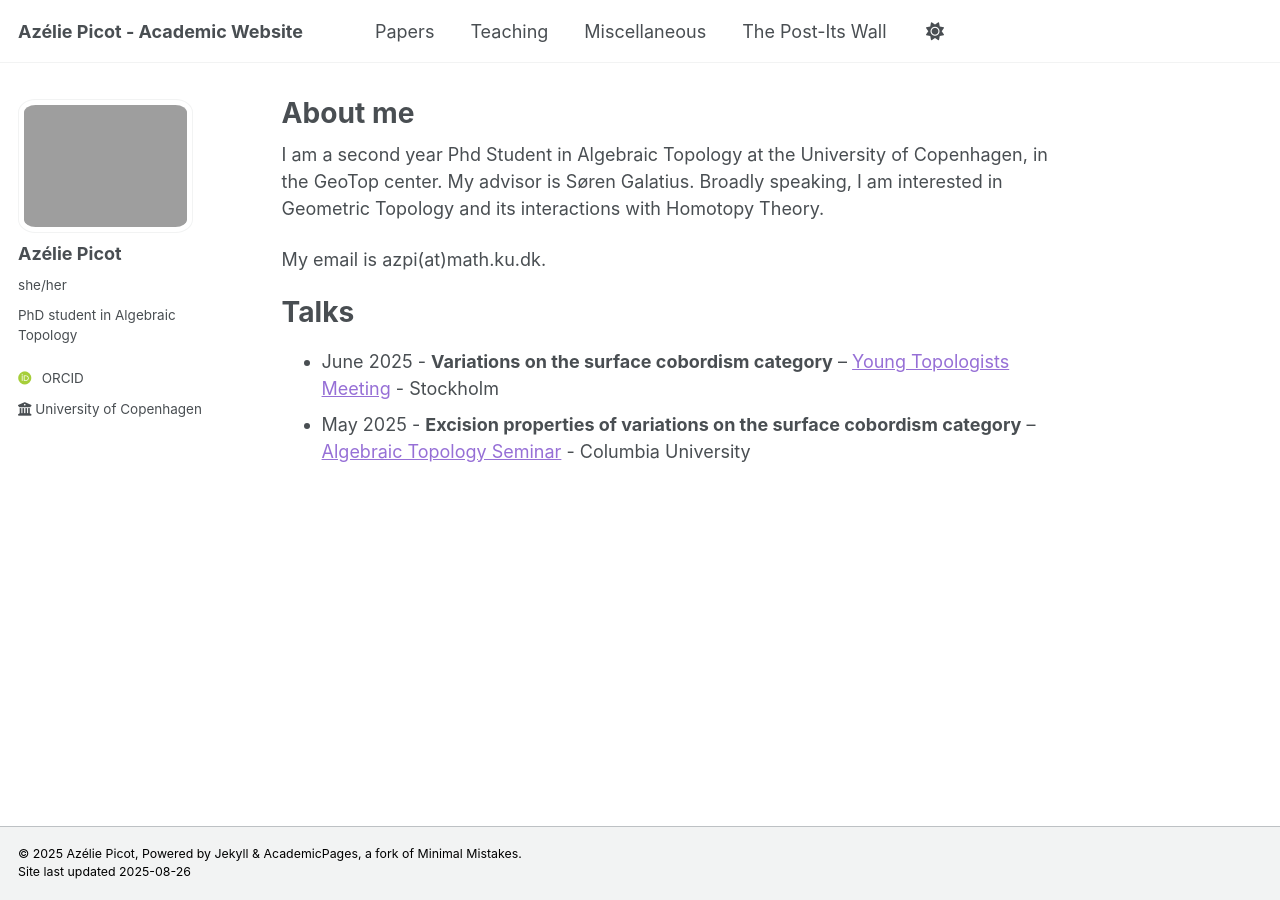
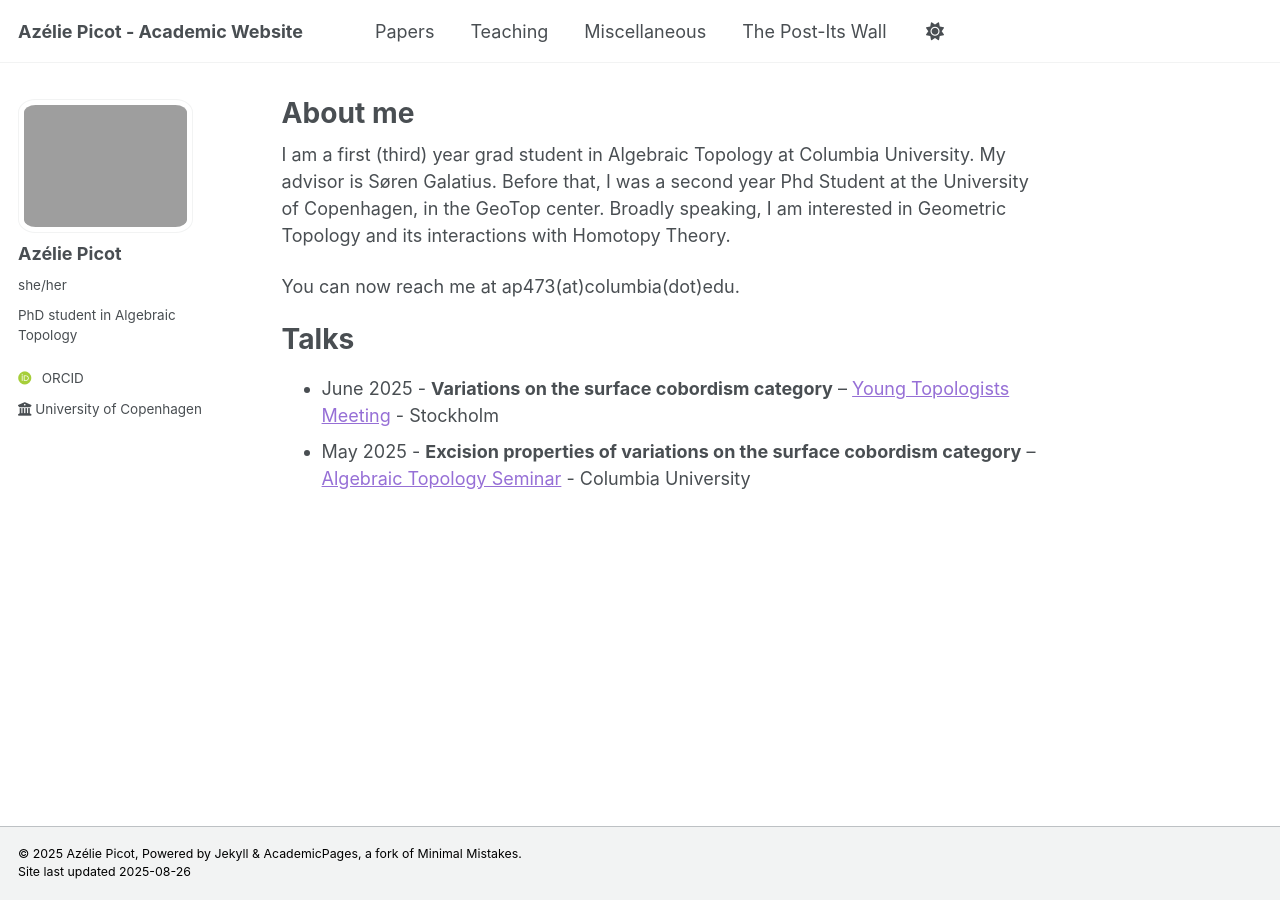
Before and after one commit to azeliepicot/azeliepicot.github.io, a Jekyll site: the page built from _pages/about.md, in a window 1280 px wide. Built offline with Jekyll 4.4.1, drawn with Linux system fonts in a browser that asks for light colours; some web fonts are replaced.

Commit message:
Update about.md

```diff
--- a/_pages/about.md
+++ b/_pages/about.md
@@ -8,9 +8,9 @@ redirect_from:
   - /about.html
 ---
 
-I am a second year Phd Student in Algebraic Topology at the University of Copenhagen, in the GeoTop center. My advisor is Søren Galatius. Broadly speaking, I am interested in Geometric Topology and its interactions with Homotopy Theory.
+I am a first (third) year grad student in Algebraic Topology at Columbia University. My advisor is Søren Galatius. Before that, I was a second year Phd Student at the University of Copenhagen, in the GeoTop center. Broadly speaking, I am interested in Geometric Topology and its interactions with Homotopy Theory.
 
-My email is azpi(at)math.ku.dk.
+You can now reach me at ap473(at)columbia(dot)edu.
 
 # Talks
 
```
